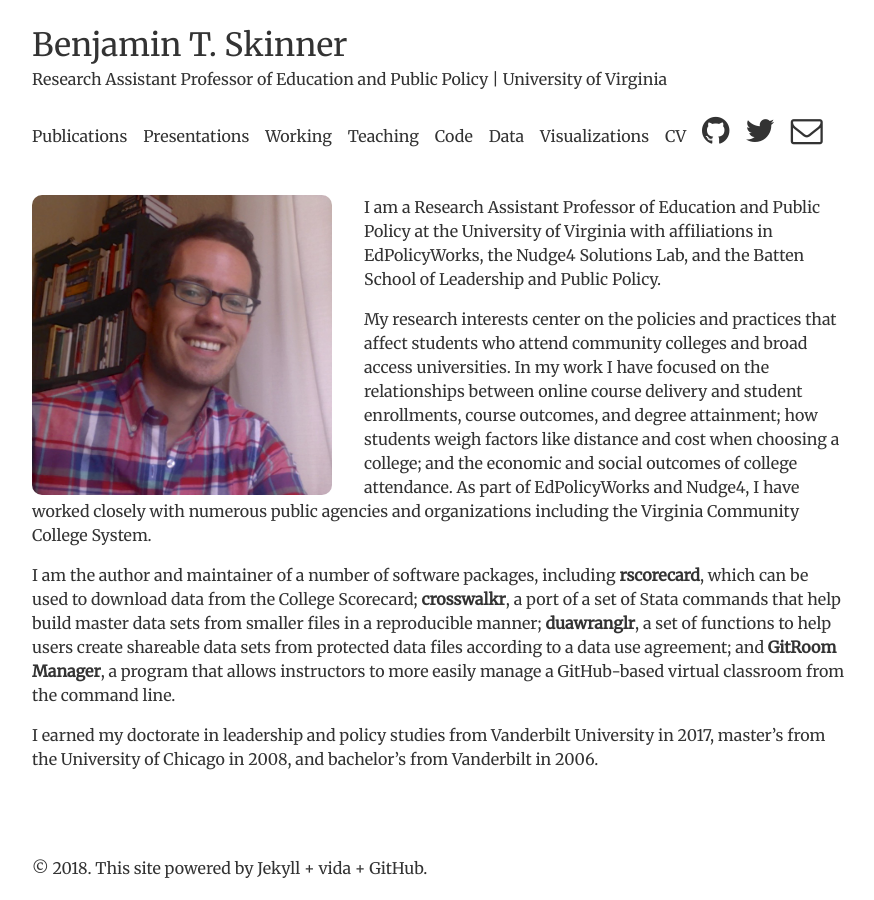
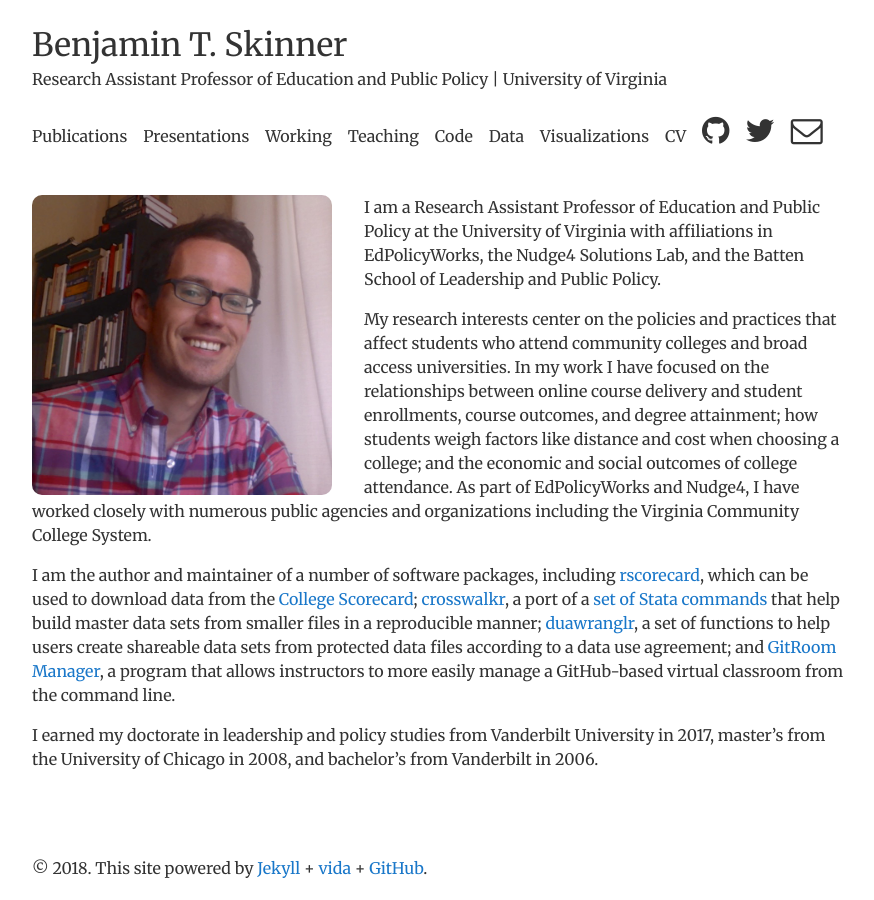
Before and after one commit to btskinner/btskinner.github.io, a Jekyll site: the page built from index.md, in a window 1280 px wide. Shown: the whole page, without its empty margins (200-1074 px from the left). Built offline with Jekyll 4.4.1, drawn with Linux system fonts in a browser that asks for light colours.

Commit message:
made links more visible and changed color a bit

```diff
--- a/_sass/_custom.scss
+++ b/_sass/_custom.scss
@@ -90,18 +90,39 @@ img.centerpic {
 /* Linking hovering
 -------------------------------------------------- */
 
-a:link, a.iconlink:link, li ul.posts li a:link {
+a:link, a.iconlink:link {
+    // color: $text-color;
+    color: $link-color;
+    > i.fa {
+	color: $text-color;
+    }
+}
+
+li ul.posts li a:link {
     color: $text-color;
 }
 
-a:visited, a.iconlink:visited, ul.posts li a:visited {
+a:visited, a.iconlink:visited {
+    color: $link-color;
+    > i.fa {
+	color: $text-color;
+    }
+}
+
+ul.posts li a:visited {
     color: $text-color;
 }
 
 a:hover, a.iconlink:hover, ul.posts li a:hover {
     color: $link-color;
+    > i.fa {
+	color: $link-color;
+    }
 }
 
 a:active, a.iconlink:active, ul.posts li a:active {
     color: $link-color;
+    > i.fa {
+	color: $link-color;
+    }
 }
--- a/css/main.scss
+++ b/css/main.scss
@@ -10,7 +10,8 @@ $small-font-size:  0.875rem;
 $base-line-height: 1.5;
 
 $text-color:   #333;
-$link-color:   #0074d9;
+// $link-color:   #0074d9;
+$link-color:   #1977c9;
 $meta-color:   #a0a0a0;
 $border-color: #ddd;
 
--- a/index.md
+++ b/index.md
@@ -22,16 +22,16 @@ agencies and organizations including the Virginia Community College
 System.
 
 I am the author and maintainer of a number of software packages,
-including [**rscorecard**](https://www.btskinner.me/rscorecard/), which
+including [rscorecard](https://www.btskinner.me/rscorecard/), which
 can be used to download data from the [College
 Scorecard](https://collegescorecard.ed.gov);
-[**crosswalkr**](https://www.btskinner.me/crosswalkr/), a port of a [set
+[crosswalkr](https://www.btskinner.me/crosswalkr/), a port of a [set
 of Stata commands](https://github.com/slhudson/rename-and-encode) that
 help build master data sets from smaller files in a reproducible
-manner; [**duawranglr**](https://www.btskinner.me/duawranglr), a set of
-functions to help users create shareable data sets from protected data files
-according to a data use agreement; and [**GitRoom
-Manager**](https://www.btskinner.me/grm/), a program that allows
+manner; [duawranglr](https://www.btskinner.me/duawranglr), a set of
+functions to help users create shareable data sets from protected data
+files according to a data use agreement; and [GitRoom
+Manager](https://www.btskinner.me/grm/), a program that allows
 instructors to more easily manage a GitHub-based virtual classroom
 from the command line.
 
```
Also changed, not shown: 2 other files.
